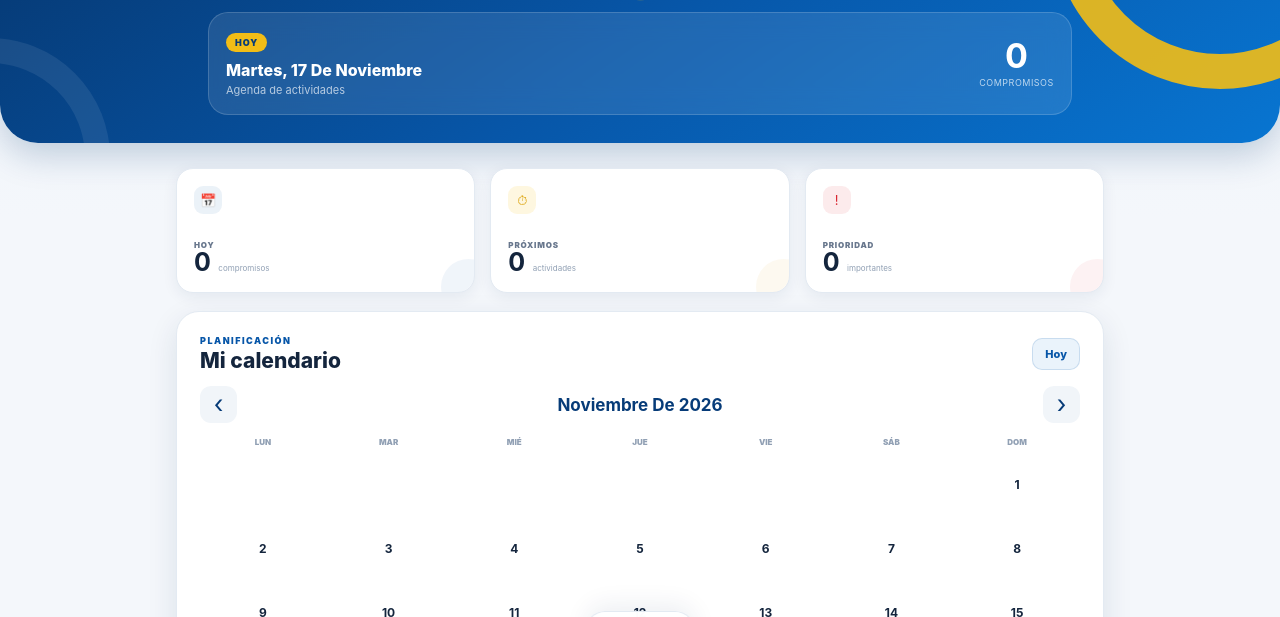
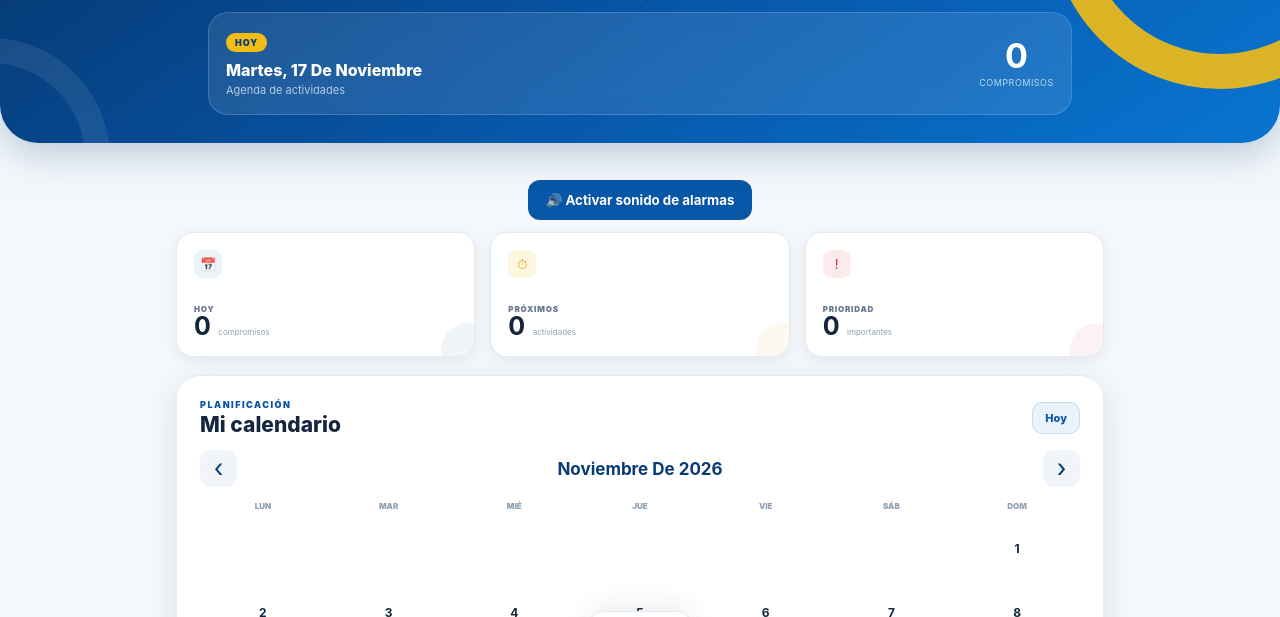
Before and after one commit to pedroluismartinezsan/Agenda-Virtual, a plain HTML site: page index.html in a window 1280 px wide. Shown: the part 121-738 px from the top of the page. Drawn offline with Linux system fonts and the light colour scheme.

Commit message:
feat: cargar módulo de alarmas en agenda

```diff
--- a/index.html
+++ b/index.html
@@ -722,6 +722,7 @@
 =================================================== -->
 
 <script src="app.js"></script>
+<script src="alarmas.js"></script>
 
 </body>
 
```
